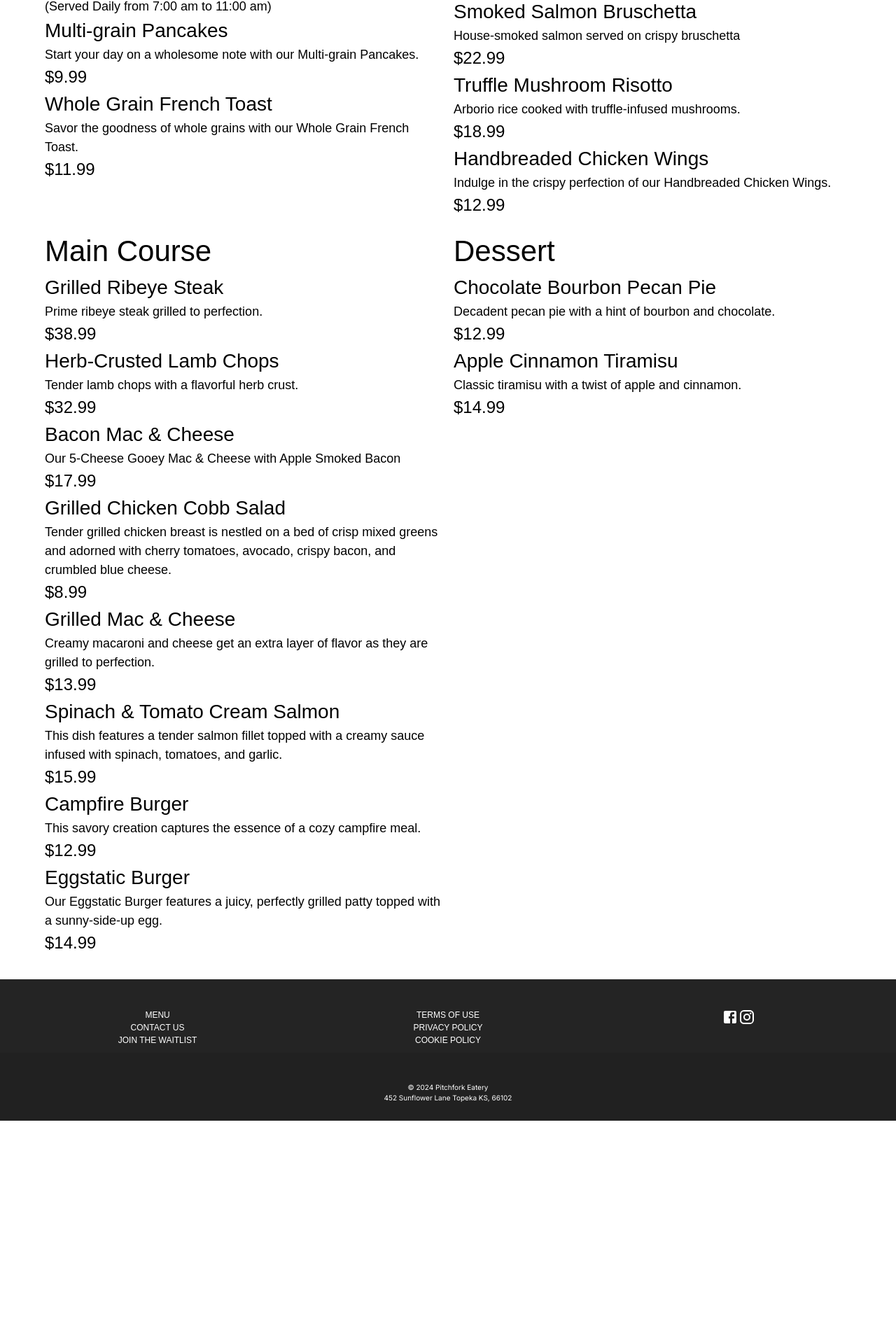
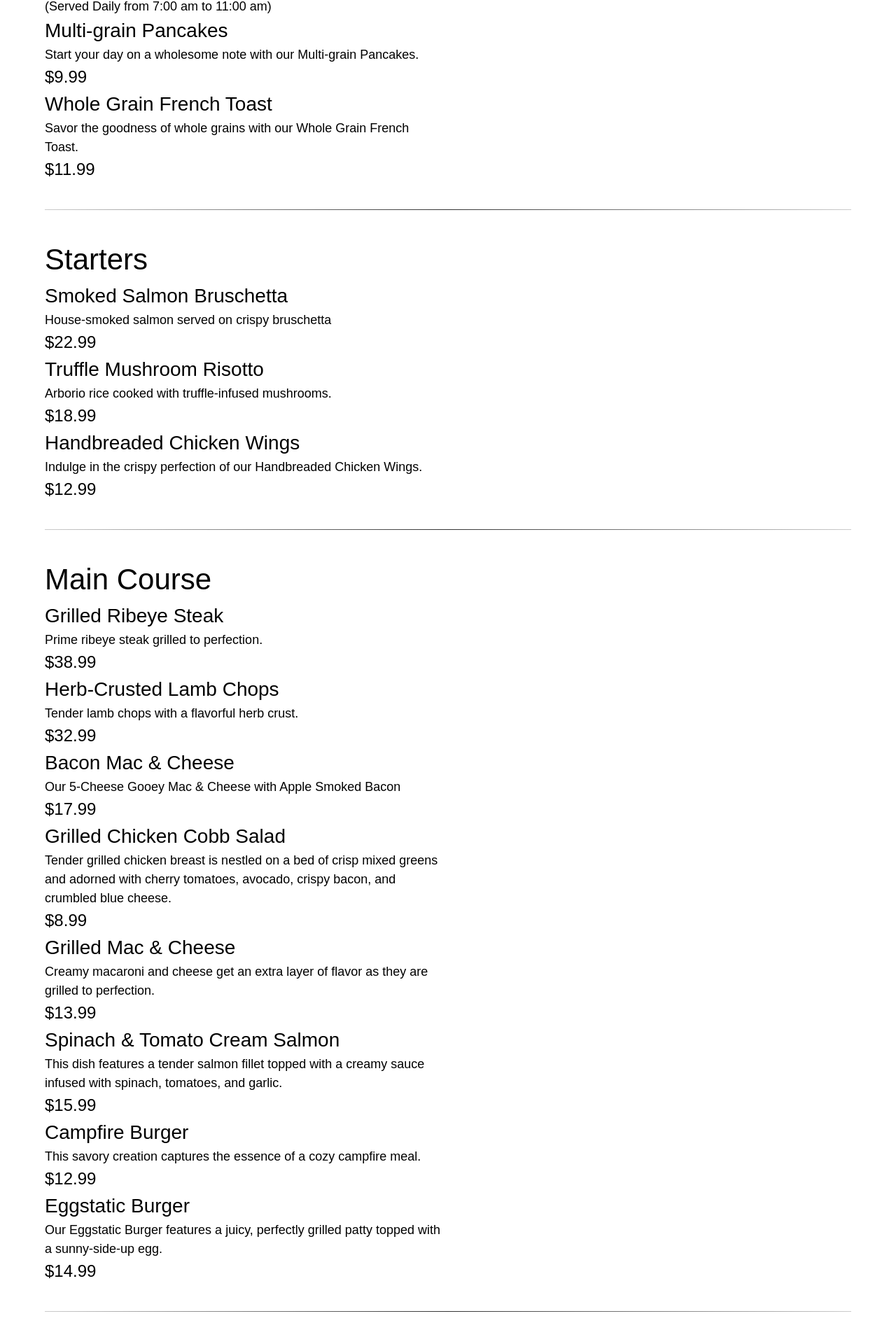
Before and after one commit to andrewbarker96/pitchfork, a Next.js app: page /menu in a window 1280 px wide. Shown: the part 192-2112 px from the top of the page at 70% size. Before the commit the page ends 1793 px from the top, so only its background shows below. Built offline with nearby package versions, Linux system fonts and the light colour scheme; a web font is replaced by a local one.

Commit message:
Changes to be committed: 	modified:   components/full-menu.tsx

```diff
--- a/components/full-menu.tsx
+++ b/components/full-menu.tsx
@@ -1,6 +1,7 @@
 import React from 'react';
 import Grid from '@mui/material/Grid';
 import Item from '@mui/material/Grid';
+import { Box } from '@mui/material';
 
 
 
@@ -24,18 +25,28 @@ const FullMenu = () => {
       <Grid item xs={12} sm={6} md={6}>
         <h1>Breakfast</h1>
         <h4>(Served Daily from 7:00 am to 11:00 am)</h4>
+        <Box display="flex" flexDirection="row" flexWrap="wrap" justifyContent="space-between">
           <MenuItem title="Multi-grain Pancakes" description="Start your day on a wholesome note with our Multi-grain Pancakes." price="9.99" />
           <MenuItem title="Whole Grain French Toast" description="Savor the goodness of whole grains with our Whole Grain French Toast." price="11.99" />
+        </Box>
      </Grid>
+      <Grid item xs={12}>
         <hr />
+      </Grid>
       <Grid item xs={12} sm={6} md={6}>
         <h1>Starters</h1>
+        <Box display="flex" flexDirection="row" flexWrap="wrap" justifyContent="space-between">
           <MenuItem title="Smoked Salmon Bruschetta" description="House-smoked salmon served on crispy bruschetta" price="22.99" />
           <MenuItem title="Truffle Mushroom Risotto" description="Arborio rice cooked with truffle-infused mushrooms." price="18.99" />
           <MenuItem title='Handbreaded Chicken Wings' description="Indulge in the crispy perfection of our Handbreaded Chicken Wings." price='12.99' />
+        </Box>
+      </Grid>
+      <Grid item xs={12}>
+        <hr />
       </Grid>
       <Grid item xs={12} sm={6} md={6}>
         <h1>Main Course</h1>
+        <Box display="flex" flexDirection="row" flexWrap="wrap" justifyContent="space-between">
           <MenuItem title="Grilled Ribeye Steak" description="Prime ribeye steak grilled to perfection." price="38.99" />
           <MenuItem title="Herb-Crusted Lamb Chops" description="Tender lamb chops with a flavorful herb crust." price="32.99" />
           <MenuItem title="Bacon Mac & Cheese" description="Our 5-Cheese Gooey Mac & Cheese with Apple Smoked Bacon" price="17.99" />
@@ -44,11 +55,17 @@ const FullMenu = () => {
           <MenuItem title="Spinach & Tomato Cream Salmon" description="This dish features a tender salmon fillet topped with a creamy sauce infused with spinach, tomatoes, and garlic." price="15.99" />
           <MenuItem title="Campfire Burger" description="This savory creation captures the essence of a cozy campfire meal." price="12.99" />
           <MenuItem title="Eggstatic Burger" description="Our Eggstatic Burger features a juicy, perfectly grilled patty topped with a sunny-side-up egg." price="14.99" />
+        </Box>
+      </Grid>
+      <Grid item xs={12}>
+        <hr />
       </Grid>
       <Grid item xs={12} sm={6} md={6}>
         <h1>Dessert</h1>
+        <Box display="flex" flexDirection="row" flexWrap="wrap" justifyContent="space-between">
           <MenuItem title="Chocolate Bourbon Pecan Pie" description="Decadent pecan pie with a hint of bourbon and chocolate." price="12.99" />
           <MenuItem title="Apple Cinnamon Tiramisu" description="Classic tiramisu with a twist of apple and cinnamon." price="14.99" />
+        </Box>
       </Grid>
     </Grid>
   );
```
Lines whose indentation alone changed are shown as unchanged.
